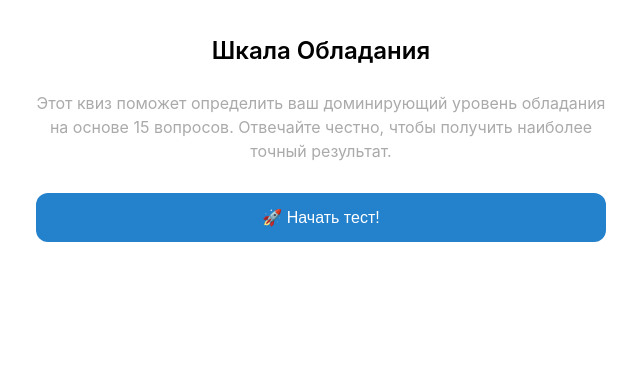
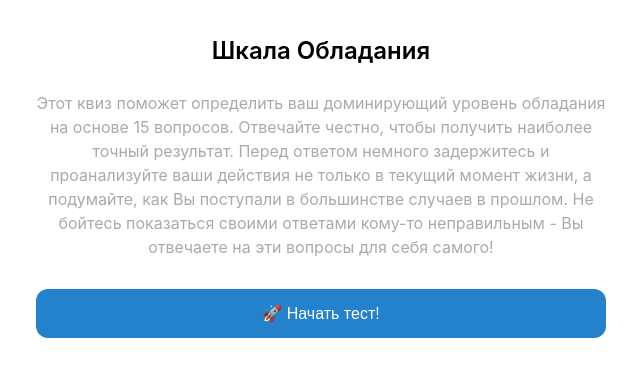
Before and after one commit to paulkorotkov/HavinessScale_miniapp, a plain HTML site: page index.html in a window 1280 px wide. Shown: the whole page, without its empty margins (319-959 px from the left). Drawn offline with Linux system fonts and the light colour scheme; a script that the page names is missing.

Commit message:
Update index.html

```diff
--- a/index.html
+++ b/index.html
@@ -12,7 +12,7 @@
         <!-- Стартовый экран -->
         <div id="start-screen" class="screen active">
             <h1>Шкала Обладания</h1>
-            <p>Этот квиз поможет определить ваш доминирующий уровень обладания на основе 15 вопросов. Отвечайте честно, чтобы получить наиболее точный результат.</p>
+            <p>Этот квиз поможет определить ваш доминирующий уровень обладания на основе 15 вопросов. Отвечайте честно, чтобы получить наиболее точный результат. Перед ответом немного задержитесь и проанализуйте ваши действия не только в текущий момент жизни, а подумайте, как Вы поступали в большинстве случаев в прошлом. Не бойтесь показаться своими ответами кому-то неправильным - Вы отвечаете на эти вопросы для себя самого!</p>
             <button id="start-btn">🚀 Начать тест!</button>
         </div>
 
```
